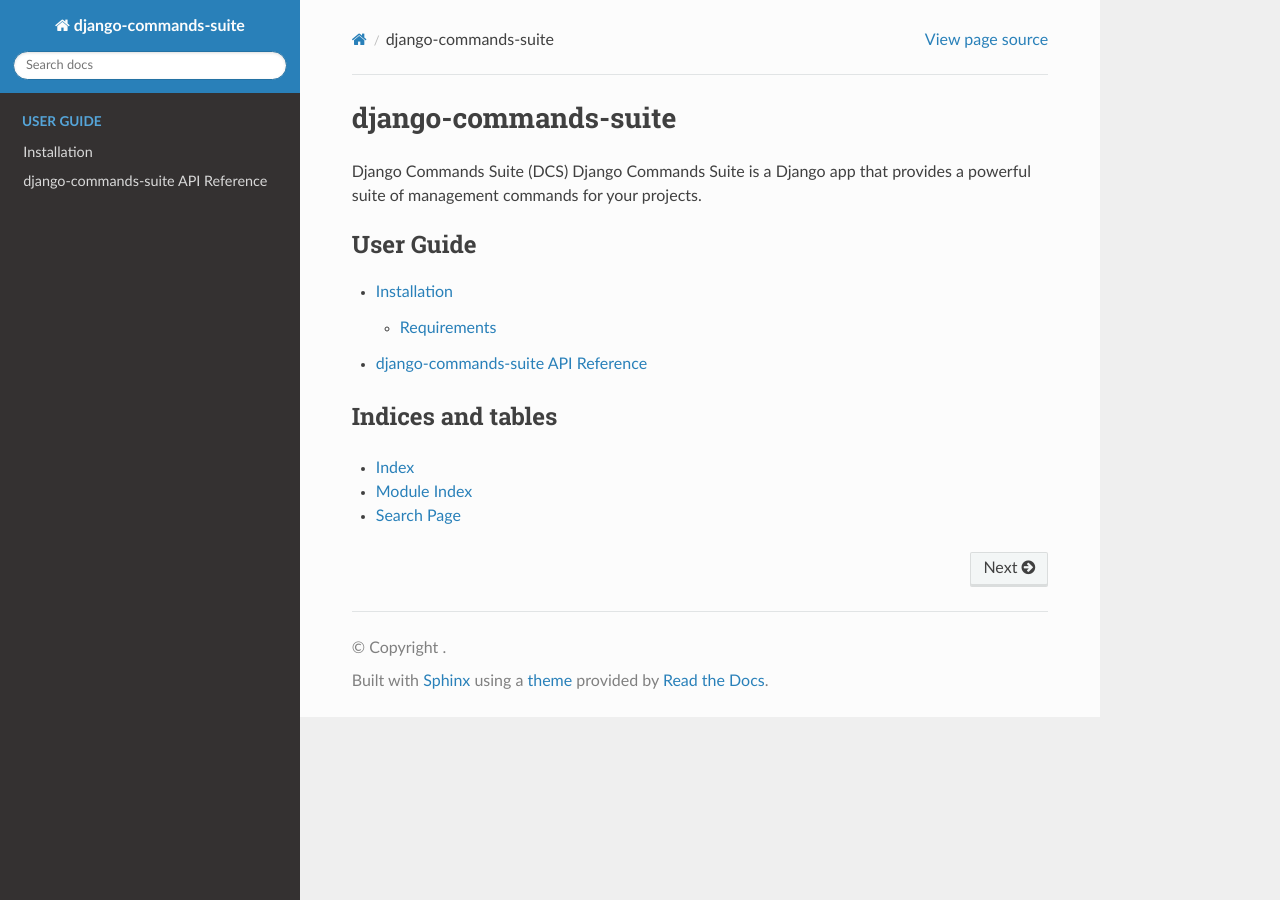
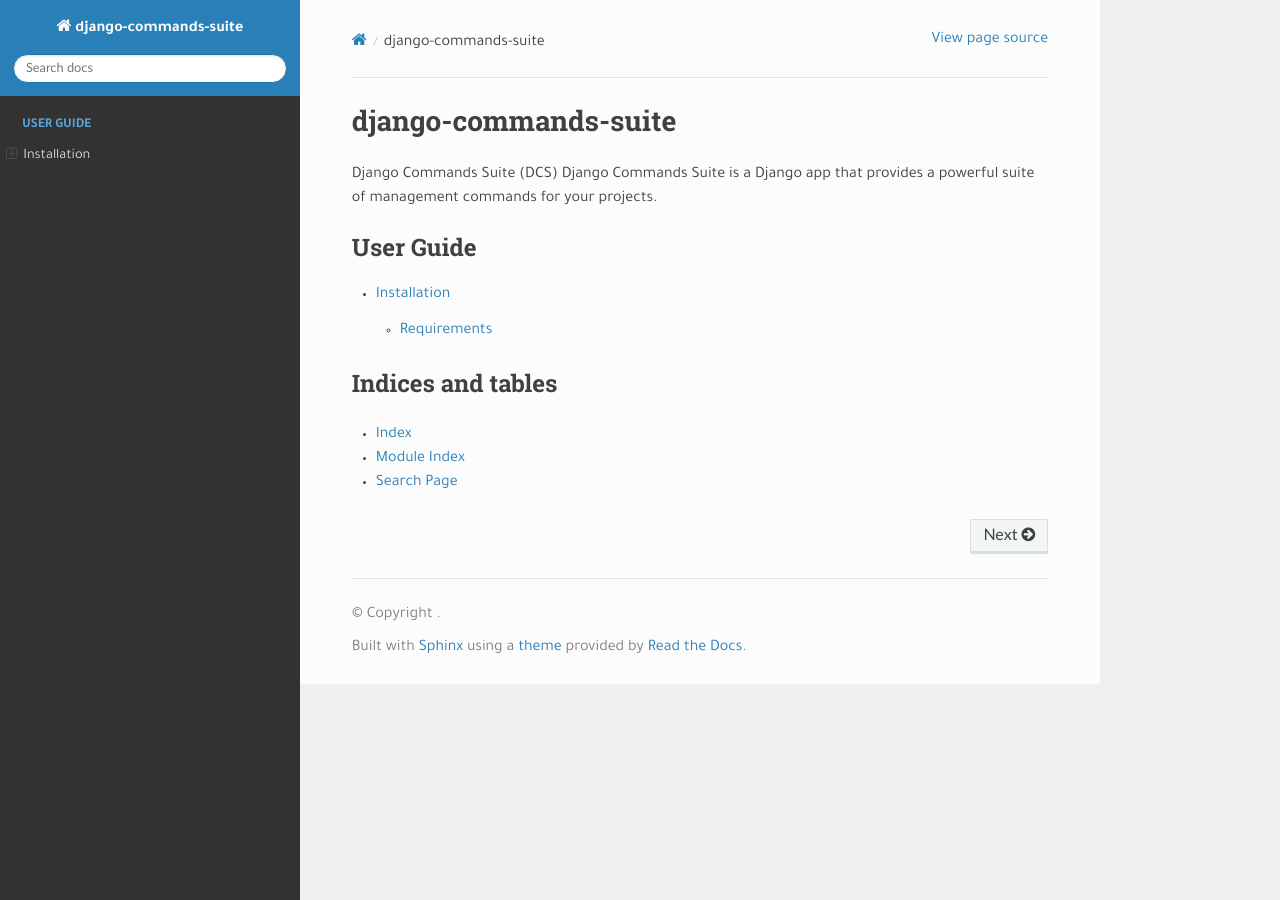
Before and after one commit to khamedtaha/django-commands-suite, a Sphinx documentation site: the page built from docs/index.rst, in a window 1280 px wide. Built offline with Sphinx 7.4.7 and the Read the Docs theme 3.1.0, drawn with Linux system fonts in a browser that asks for light colours.

Commit message:
readthedocs update

```diff
--- /dev/null
+++ b/docs/_static/custom.css
@@ -0,0 +1,5 @@
+@import url('https://fonts.googleapis.com/css2?family=Tajawal:wght@400;500;700&display=swap');
+
+body {
+   font-family: 'Tajawal', sans-serif;
+}
--- a/docs/conf.py
+++ b/docs/conf.py
@@ -9,6 +9,7 @@ sys.path.insert(0, os.path.abspath(".."))
 # -- Project information -----------------------------------------------------
 project = "django-commands-suite"
 author = "Mohammed Taha Khamed"
+version = "0.2"
 release = "0.2.5"
 
 # -- General configuration ---------------------------------------------------
@@ -16,6 +17,8 @@ extensions = [
     "sphinx.ext.autodoc",
     "sphinx.ext.viewcode",
     "sphinx.ext.napoleon",
+    "sphinx.ext.todo",          # optional
+    "sphinx_autodoc_typehints", # optional
 ]
 
 templates_path = ["_templates"]
@@ -24,3 +27,16 @@ exclude_patterns = []
 # -- Options for HTML output -------------------------------------------------
 html_theme = "sphinx_rtd_theme"
 html_static_path = ["_static"]
+
+html_theme_options = {
+    "collapse_navigation": False,
+    "navigation_depth": 4,
+    "titles_only": False,
+}
+
+# -- Language -------------------------------------------------
+language = "en"  # change to "ar" if you want Arabic UI
+
+# -- Custom CSS (for fonts like Tajawal) -------------------------------------
+def setup(app):
+    app.add_css_file("custom.css")
--- a/docs/index.rst
+++ b/docs/index.rst
@@ -12,7 +12,7 @@ Django Commands Suite is a Django app that provides a powerful suite of manageme
 
    guide/installation
 
-   modules
+
 
 Indices and tables
 ==================
--- a/docs/modules.rst
+++ /dev/null
@@ -1,7 +0,0 @@
-django-commands-suite API Reference
-===================================
-
-.. automodule:: django_commands_suite
-   :members:
-   :undoc-members:
-   :show-inheritance:
```
